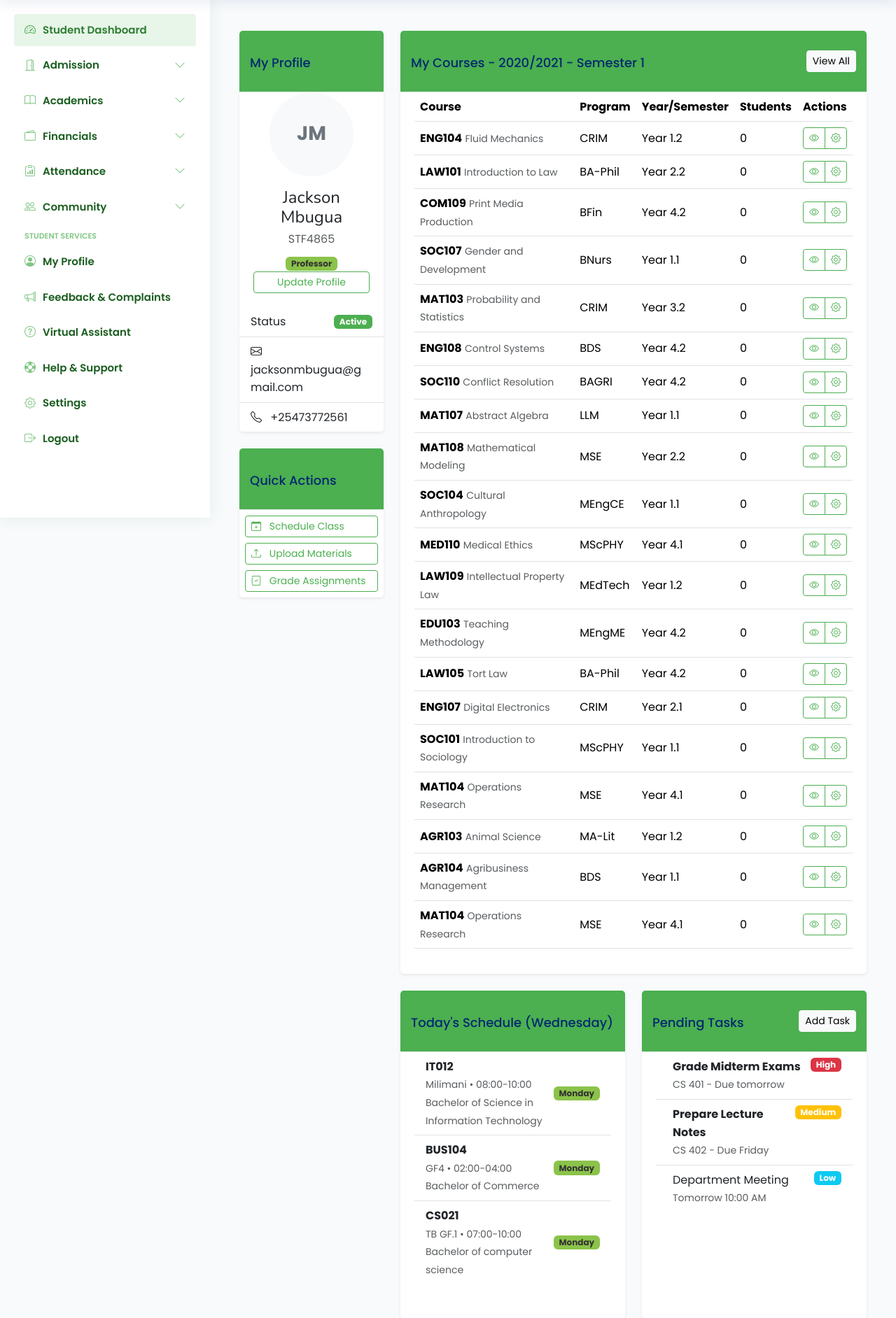
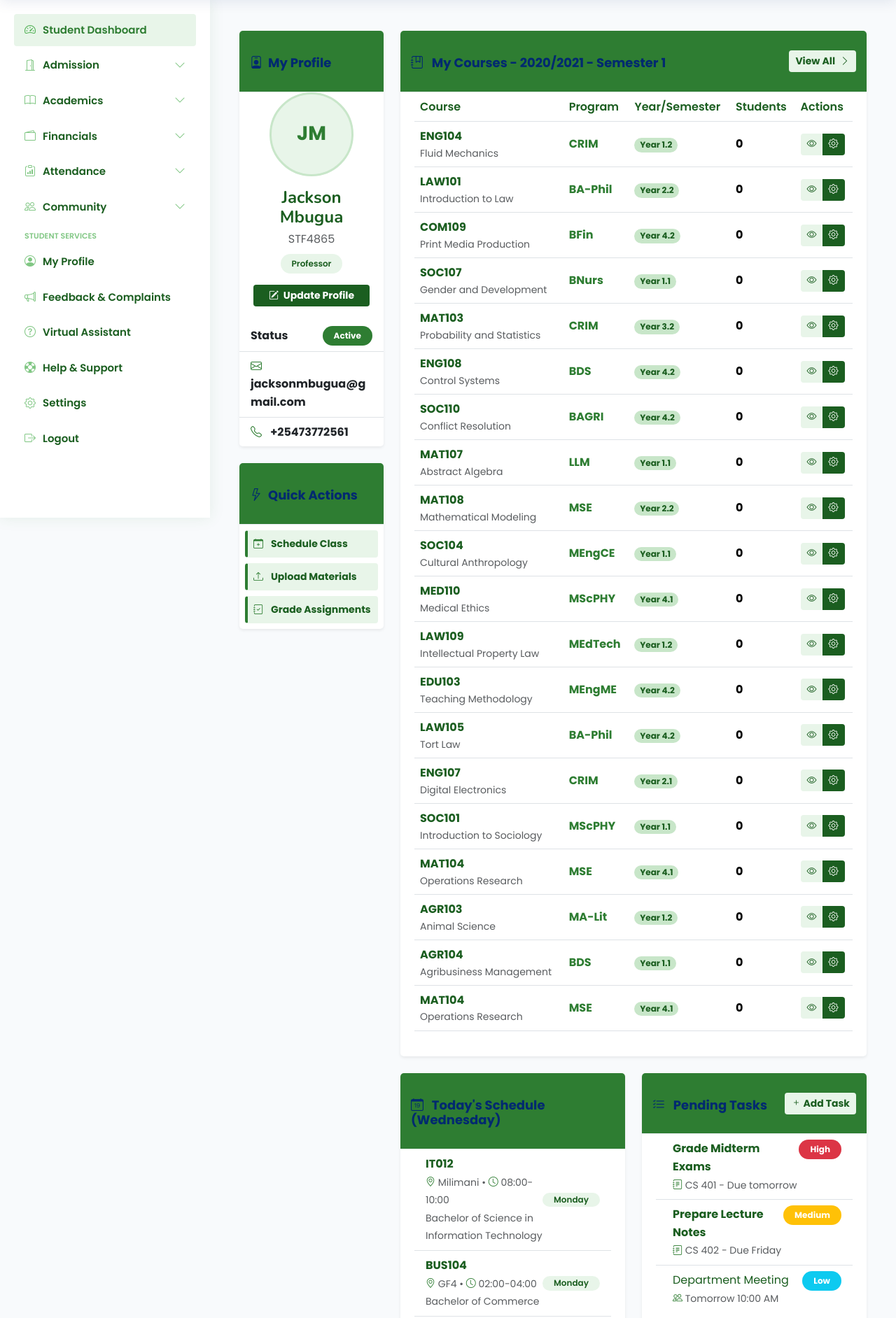
Before and after one commit to steve-ongera/Muranga-univeristy-students-portal, a Django app: template templates/dashboards/lecturer_dashboard.html in a window 1280 px wide. Shown: the part 60-1944 px from the top of the page at 70% size. Run offline with Django 5.2, Linux system fonts and the light colour scheme; data comes from the database, SQL or seed files in the repository; tables that the repository leaves empty hold one stand-in row (values such as "Sample post"); the template is opened without the code that fills it: values that come from a table or form of the project are taken from there, most other values are stand-ins (such as "Sample title", 1, 10 or a date in 2020); some libraries are stand-ins or nearby versions.

Commit message:
made few updates

```diff
--- a/templates/dashboards/lecturer_dashboard.html
+++ b/templates/dashboards/lecturer_dashboard.html
@@ -17,59 +17,65 @@
         <!-- Left Column - Profile Section -->
         <div class="col-md-4 col-lg-3">
             <!-- Profile Card -->
-            <div class="card mb-4 shadow-sm">
-                <div class="card-header" style="background-color: #4CAF50; color: white;">
-                    <h5 class="card-title mb-0">My Profile</h5>
+            <div class="card mb-4 shadow-sm border-0">
+                <div class="card-header" style="background-color: #2E7D32; color: white;">
+                    <h5 class="card-title mb-0 fw-bold"><i class="bi bi-person-badge me-2"></i>My Profile</h5>
                 </div>
                 <div class="card-body text-center">
                     {% if lecturer.profile_picture %}
-                        <img src="{{ lecturer.profile_picture.url }}" alt="Profile" class="img-thumbnail rounded-circle mb-3" style="width: 120px; height: 120px; object-fit: cover;">
+                        <img src="{{ lecturer.profile_picture.url }}" alt="Profile" class="img-thumbnail rounded-circle mb-3" style="width: 120px; height: 120px; object-fit: cover; border: 3px solid #E8F5E9;">
                     {% else %}
-                        <div class="bg-light rounded-circle d-flex justify-content-center align-items-center mb-3 mx-auto" style="width: 120px; height: 120px;">
-                            <span class="fs-3 text-secondary fw-bold">{{ lecturer.first_name.0 }}{{ lecturer.last_name.0 }}</span>
+                        <div class="rounded-circle d-flex justify-content-center align-items-center mb-3 mx-auto" style="width: 120px; height: 120px; background-color: #E8F5E9; border: 3px solid #C8E6C9;">
+                            <span class="fs-3 fw-bold" style="color: #2E7D32;">{{ lecturer.first_name.0 }}{{ lecturer.last_name.0 }}</span>
                         </div>
                     {% endif %}
 
-                    <h4 class="mb-1">{{ lecturer.get_full_name }}</h4>
+                    <h4 class="mb-1 fw-bold" style="color: #1B5E20;">{{ lecturer.get_full_name }}</h4>
                     <p class="text-muted mb-2">{{ lecturer.staff_id }}</p>
-                    <span class="badge" style="background-color: #8BC34A; color: #333; mb-3">{{ lecturer.get_academic_rank_display|default:"Lecturer" }}</span>
+                    <span class="badge rounded-pill px-3 py-2" style="background-color: #E8F5E9; color: #1B5E20; font-weight: 600;">
+                        {{ lecturer.get_academic_rank_display|default:"Lecturer" }}
+                    </span>
 
-                    <div class="d-grid">
-                        <a href="#" class="btn btn-sm" style="border-color: #4CAF50; color: #4CAF50;">Update Profile</a>
+                    <div class="d-grid mt-3">
+                        <a href="#" class="btn btn-sm fw-bold" style="background-color: #1B5E20; color: white;">
+                            <i class="bi bi-pencil-square me-1"></i> Update Profile
+                        </a>
                     </div>
                 </div>
 
                 <div class="list-group list-group-flush">
                     <div class="list-group-item d-flex justify-content-between align-items-center">
-                        <span>Status</span>
-                        <span class="badge {% if lecturer.status == 'active' %}" style="background-color: #4CAF50;{% else %}bg-secondary{% endif %}">
+                        <span class="fw-bold">Status</span>
+                        <span class="badge rounded-pill px-3 py-2 {% if lecturer.status == 'active' %}" style="background-color: #2E7D32; color: white;{% else %}bg-secondary{% endif %}">
                             {{ lecturer.get_status_display }}
                         </span>
                     </div>
                     <div class="list-group-item">
-                        <i class="bi bi-envelope me-2"></i> {{ lecturer.email|default:"-" }}
+                        <i class="bi bi-envelope me-2" style="color: #2E7D32;"></i>
+                        <span class="fw-bold">{{ lecturer.email|default:"-" }}</span>
                     </div>
                     <div class="list-group-item">
-                        <i class="bi bi-telephone me-2"></i> {{ lecturer.phone_number|default:"-" }}
+                        <i class="bi bi-telephone me-2" style="color: #2E7D32;"></i>
+                        <span class="fw-bold">{{ lecturer.phone_number|default:"-" }}</span>
                     </div>
                 </div>
             </div>
 
             <!-- Quick Actions -->
-            <div class="card shadow-sm">
-                <div class="card-header" style="background-color: #4CAF50; color: white;">
-                    <h5 class="card-title mb-0">Quick Actions</h5>
+            <div class="card shadow-sm border-0">
+                <div class="card-header" style="background-color: #2E7D32; color: white;">
+                    <h5 class="card-title mb-0 fw-bold"><i class="bi bi-lightning me-2"></i>Quick Actions</h5>
                 </div>
                 <div class="card-body p-2">
                     <div class="d-grid gap-2">
-                        <a href="#" class="btn btn-sm" style="border-color: #4CAF50; color: #4CAF50; text-align: left;">
-                            <i class="bi bi-calendar-plus me-2"></i> Schedule Class
+                        <a href="#" class="btn btn-sm fw-bold text-start py-2" style="background-color: #E8F5E9; color: #1B5E20; border-left: 4px solid #2E7D32;">
+                            <i class="bi bi-calendar-plus me-2" style="color: #2E7D32;"></i> Schedule Class
                         </a>
-                        <a href="#" class="btn btn-sm" style="border-color: #4CAF50; color: #4CAF50; text-align: left;">
-                            <i class="bi bi-upload me-2"></i> Upload Materials
+                        <a href="#" class="btn btn-sm fw-bold text-start py-2" style="background-color: #E8F5E9; color: #1B5E20; border-left: 4px solid #2E7D32;">
+                            <i class="bi bi-upload me-2" style="color: #2E7D32;"></i> Upload Materials
                         </a>
-                        <a href="#" class="btn btn-sm" style="border-color: #4CAF50; color: #4CAF50; text-align: left;">
-                            <i class="bi bi-journal-check me-2"></i> Grade Assignments
+                        <a href="#" class="btn btn-sm fw-bold text-start py-2" style="background-color: #E8F5E9; color: #1B5E20; border-left: 4px solid #2E7D32;">
+                            <i class="bi bi-journal-check me-2" style="color: #2E7D32;"></i> Grade Assignments
                         </a>
                     </div>
                 </div>
@@ -79,11 +85,16 @@
         <!-- Right Column - Main Content -->
         <div class="col-md-8 col-lg-9">
             <!-- Current Courses -->
-            <div class="card mb-4 shadow-sm">
-                <div class="card-header" style="background-color: #4CAF50; color: white; display: flex; justify-content: space-between; align-items: center;">
-                    <h5 class="card-title mb-0">My Courses - {{ current_semester }}</h5>
+            <div class="card mb-4 shadow-sm border-0">
+                <div class="card-header d-flex justify-content-between align-items-center" style="background-color: #2E7D32; color: white;">
+                    <h5 class="card-title mb-0 fw-bold">
+                        <i class="bi bi-journal-bookmark me-2"></i>
+                        My Courses - {{ current_semester }}
+                    </h5>
                     <div>
-                        <a href="#" class="btn btn-sm btn-light">View All</a>
+                        <a href="#" class="btn btn-sm fw-bold" style="background-color: #E8F5E9; color: #1B5E20;">
+                            View All <i class="bi bi-chevron-right ms-1"></i>
+                        </a>
                     </div>
                 </div>
                 <div class="card-body">
@@ -92,28 +103,29 @@
                         <table class="table table-hover align-middle">
                             <thead style="background-color: #E8F5E9;">
                                 <tr>
-                                    <th>Course</th>
-                                    <th>Program</th>
-                                    <th>Year/Semester</th>
-                                    <th>Students</th>
-                                    <th>Actions</th>
+                                    <th style="color: #1B5E20; font-weight: 600;">Course</th>
+                                    <th style="color: #1B5E20; font-weight: 600;">Program</th>
+                                    <th style="color: #1B5E20; font-weight: 600;">Year/Semester</th>
+                                    <th style="color: #1B5E20; font-weight: 600;">Students</th>
+                                    <th style="color: #1B5E20; font-weight: 600;">Actions</th>
                                 </tr>
                             </thead>
                             <tbody>
                                 {% for allocation in unit_allocations %}
                                 <tr>
                                     <td>
-                                        <strong>{{ allocation.programme_unit.unit.code }}</strong> <small class="text-muted">{{ allocation.programme_unit.unit.name }}</small>
-
+                                        <strong style="color: #1B5E20;">{{ allocation.programme_unit.unit.code }}</strong>
+                                        <div class="text-muted small">{{ allocation.programme_unit.unit.name }}</div>
                                     </td>
-                                    <td>{{ allocation.programme_unit.programme.code }}</td>
+                                    <td class="fw-bold" style="color: #2E7D32;">{{ allocation.programme_unit.programme.code }}</td>
                                     <td>
-                                        Year {{ allocation.programme_unit.year_of_study }}.{{ allocation.programme_unit.semester }}
-
+                                        <span class="badge rounded-pill" style="background-color: #C8E6C9; color: #1B5E20;">
+                                            Year {{ allocation.programme_unit.year_of_study }}.{{ allocation.programme_unit.semester }}
+                                        </span>
                                     </td>
-                                    <td>
+                                    <td class="fw-bold">
                                         {% if allocation.student_count > 0 %}
-                                            <a href="#" data-bs-toggle="tooltip" title="View students">
+                                            <a href="#" data-bs-toggle="tooltip" title="View students" style="color: #2E7D32;">
                                                 {{ allocation.student_count }}
                                             </a>
                                         {% else %}
@@ -122,10 +134,10 @@
                                     </td>
                                     <td>
                                         <div class="btn-group btn-group-sm">
-                                            <a href="#" class="btn" style="border-color: #4CAF50; color: #4CAF50;" title="View">
+                                            <a href="#" class="btn fw-bold" style="background-color: #E8F5E9; color: #1B5E20;" title="View">
                                                 <i class="bi bi-eye"></i>
                                             </a>
-                                            <a href="#" class="btn" style="border-color: #4CAF50; color: #4CAF50;" title="Manage">
+                                            <a href="#" class="btn fw-bold" style="background-color: #1B5E20; color: white;" title="Manage">
                                                 <i class="bi bi-gear"></i>
                                             </a>
                                         </div>
@@ -137,9 +149,11 @@
                     </div>
                     {% else %}
                     <div class="text-center py-4">
-                        <i class="bi bi-journal-x fs-1 text-muted"></i>
+                        <i class="bi bi-journal-x fs-1" style="color: #C8E6C9;"></i>
                         <p class="text-muted mt-2">No courses assigned this semester</p>
-                        <a href="#" class="btn btn-sm" style="background-color: #4CAF50; color: white;">Request Courses</a>
+                        <a href="#" class="btn fw-bold" style="background-color: #2E7D32; color: white;">
+                            <i class="bi bi-plus-circle me-1"></i> Request Courses
+                        </a>
                     </div>
                     {% endif %}
                 </div>
@@ -149,9 +163,12 @@
             <div class="row">
                 <!-- Upcoming Schedule -->
                 <div class="col-lg-6 mb-4">
-                    <div class="card h-100 shadow-sm">
-                        <div class="card-header" style="background-color: #4CAF50; color: white;">
-                            <h5 class="card-title mb-0">Today's Schedule ({{ today|date:"l" }})</h5>
+                    <div class="card h-100 shadow-sm border-0">
+                        <div class="card-header" style="background-color: #2E7D32; color: white;">
+                            <h5 class="card-title mb-0 fw-bold">
+                                <i class="bi bi-calendar-date me-2"></i>
+                                Today's Schedule ({{ today|date:"l" }})
+                            </h5>
                         </div>
                         <div class="card-body">
                             {% if schedule %}
@@ -159,14 +176,14 @@
                                 {% for event in schedule %}
                                 <li class="list-group-item d-flex justify-content-between align-items-center">
                                     <div>
-                                        <strong>{{ event.unit_allocation.programme_unit.unit.code }}</strong><br>
+                                        <strong style="color: #1B5E20;">{{ event.unit_allocation.programme_unit.unit.code }}</strong><br>
                                         <small class="text-muted">
-                                            {{ event.venue }} •
-                                            {{ event.start_time|time:"H:i" }}-{{ event.end_time|time:"H:i" }}<br>
+                                            <i class="bi bi-geo-alt" style="color: #2E7D32;"></i> {{ event.venue }} •
+                                            <i class="bi bi-clock" style="color: #2E7D32;"></i> {{ event.start_time|time:"H:i" }}-{{ event.end_time|time:"H:i" }}<br>
                                             {{ event.unit_allocation.programme_unit.programme.name }}
                                         </small>
                                     </div>
-                                    <span class="badge" style="background-color: #8BC34A; color: #333;">
+                                    <span class="badge rounded-pill px-3" style="background-color: #E8F5E9; color: #1B5E20; font-weight: 600;">
                                         {{ event.get_day_of_week_display }}
                                     </span>
                                 </li>
@@ -174,7 +191,7 @@
                             </ul>
                             {% else %}
                             <div class="text-center py-3">
-                                <i class="bi bi-calendar-x fs-1 text-muted"></i>
+                                <i class="bi bi-calendar-x fs-1" style="color: #C8E6C9;"></i>
                                 <p class="text-muted mt-2">No classes scheduled today</p>
                                 <small class="text-muted">(Day number: {{ today_weekday }})</small>
                             </div>
@@ -185,33 +202,44 @@
 
                 <!-- Pending Tasks -->
                 <div class="col-lg-6 mb-4">
-                    <div class="card h-100 shadow-sm">
-                        <div class="card-header" style="background-color: #4CAF50; color: white; display: flex; justify-content: space-between; align-items: center;">
-                            <h5 class="card-title mb-0">Pending Tasks</h5>
-                            <a href="#" class="btn btn-sm btn-light">Add Task</a>
+                    <div class="card h-100 shadow-sm border-0">
+                        <div class="card-header d-flex justify-content-between align-items-center" style="background-color: #2E7D32; color: white;">
+                            <h5 class="card-title mb-0 fw-bold">
+                                <i class="bi bi-list-check me-2"></i>
+                                Pending Tasks
+                            </h5>
+                            <a href="#" class="btn btn-sm fw-bold" style="background-color: #E8F5E9; color: #1B5E20;">
+                                <i class="bi bi-plus"></i> Add Task
+                            </a>
                         </div>
                         <div class="card-body">
                             <ul class="list-group list-group-flush">
                                 <li class="list-group-item d-flex justify-content-between align-items-start">
                                     <div class="ms-2 me-auto">
-                                        <div class="fw-bold">Grade Midterm Exams</div>
-                                        <small class="text-muted">CS 401 - Due tomorrow</small>
+                                        <div class="fw-bold" style="color: #1B5E20;">Grade Midterm Exams</div>
+                                        <small class="text-muted">
+                                            <i class="bi bi-journal-text" style="color: #2E7D32;"></i> CS 401 - Due tomorrow
+                                        </small>
                                     </div>
-                                    <span class="badge bg-danger">High</span>
+                                    <span class="badge rounded-pill px-3 py-2 bg-danger">High</span>
                                 </li>
                                 <li class="list-group-item d-flex justify-content-between align-items-start">
                                     <div class="ms-2 me-auto">
-                                        <div class="fw-bold">Prepare Lecture Notes</div>
-                                        <small class="text-muted">CS 402 - Due Friday</small>
+                                        <div class="fw-bold" style="color: #1B5E20;">Prepare Lecture Notes</div>
+                                        <small class="text-muted">
+                                            <i class="bi bi-journal-text" style="color: #2E7D32;"></i> CS 402 - Due Friday
+                                        </small>
                                     </div>
-                                    <span class="badge bg-warning">Medium</span>
+                                    <span class="badge rounded-pill px-3 py-2 bg-warning">Medium</span>
                                 </li>
                                 <li class="list-group-item d-flex justify-content-between align-items-start">
                                     <div class="ms-2 me-auto">
-                                        <div>Department Meeting</div>
-                                        <small class="text-muted">Tomorrow 10:00 AM</small>
+                                        <div style="color: #1B5E20;">Department Meeting</div>
+                                        <small class="text-muted">
+                                            <i class="bi bi-people" style="color: #2E7D32;"></i> Tomorrow 10:00 AM
+                                        </small>
                                     </div>
-                                    <span class="badge bg-info">Low</span>
+                                    <span class="badge rounded-pill px-3 py-2 bg-info">Low</span>
                                 </li>
                             </ul>
                         </div>
@@ -220,22 +248,31 @@
             </div>
 
             <!-- Recent Announcements -->
-            <div class="card shadow-sm">
-                <div class="card-header" style="background-color: #4CAF50; color: white;">
-                    <h5 class="card-title mb-0">Department Announcements</h5>
+            <div class="card shadow-sm border-0">
+                <div class="card-header" style="background-color: #2E7D32; color: white;">
+                    <h5 class="card-title mb-0 fw-bold">
+                        <i class="bi bi-megaphone me-2"></i>
+                        Department Announcements
+                    </h5>
                 </div>
                 <div class="card-body">
                     <div class="list-group list-group-flush">
                         <a href="#" class="list-group-item list-group-item-action">
                             <div class="d-flex w-100 justify-content-between">
-                                <h6 class="mb-1">Semester End Evaluation</h6>
+                                <h6 class="mb-1 fw-bold" style="color: #1B5E20;">
+                                    <i class="bi bi-clipboard-check me-2"></i>
+                                    Semester End Evaluation
+                                </h6>
                                 <small class="text-muted">2 days ago</small>
                             </div>
                             <p class="mb-1">All lecturers are required to submit their course evaluations by Friday.</p>
                         </a>
                         <a href="#" class="list-group-item list-group-item-action">
                             <div class="d-flex w-100 justify-content-between">
-                                <h6 class="mb-1">Research Grant Opportunity</h6>
+                                <h6 class="mb-1 fw-bold" style="color: #1B5E20;">
+                                    <i class="bi bi-cash-coin me-2"></i>
+                                    Research Grant Opportunity
+                                </h6>
                                 <small class="text-muted">1 week ago</small>
                             </div>
                             <p class="mb-1">Applications for the annual research grant are now open.</p>
```
Also changed, not shown: templates/lecturer/upload_lecture_notes.html (+65 -41 lines).
